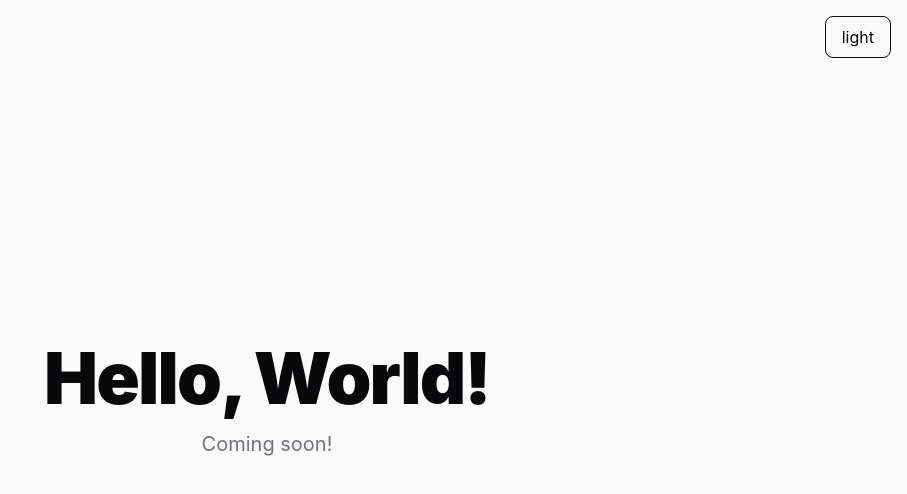
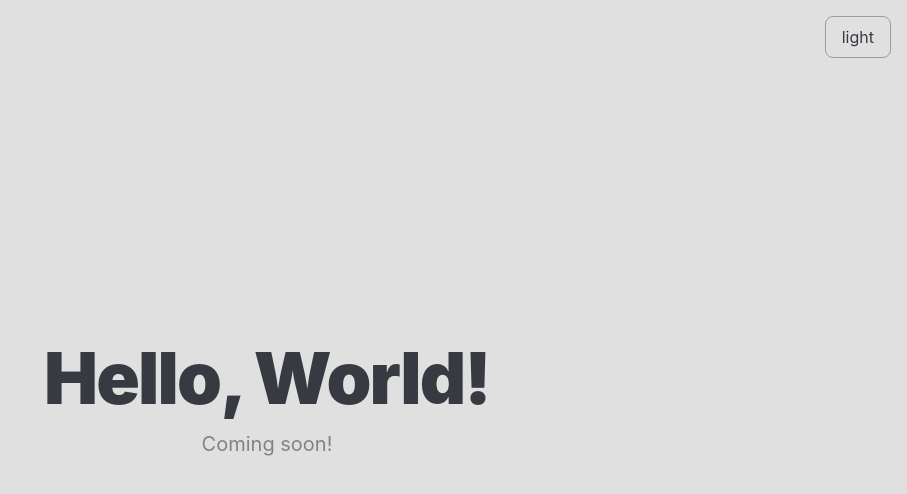
Before and after one commit to anir183/anir183.github.io, a SvelteKit app: page / in a window 1280 px wide. Shown: the top 494 px of the page, without its empty margins (373-1280 px from the left). Built offline with nearby package versions, Linux system fonts and the light colour scheme.

Commit message:
minor: change color palette

```diff
--- a/src/routes/+layout.svelte
+++ b/src/routes/+layout.svelte
@@ -42,7 +42,7 @@
 	<section
 		class="flex min-h-screen flex-col items-center justify-center bg-[var(--color-bg)]"
 	>
-		<h1 class="text-7xl font-black tracking-tight text-[var(--color-text)]">
+		<h1 class="text-7xl font-black tracking-tight text-[var(--color-error)]">
 			{crash.error ? crash.error.name : "unknown error"}
 		</h1>
 
--- a/src/routes/layout.css
+++ b/src/routes/layout.css
@@ -4,24 +4,46 @@
 
 @import "tailwindcss";
 
-/* light mode */
+/* dark mode */
 .dark {
-	--color-bg: #09090b;
-	--color-surface: #18181b;
+	/* core surfaces */
+	--color-bg: #171a1e;         /* default bg */
+	--color-surface: #282c34;    /* main panels */
+	--color-surface-2: #31353f;  /* hover / elevated UI */
 
-	--color-text: #fafafa;
-	--color-muted: #a1a1aa;
+	/* text */
+	--color-text: #abb2bf;       /* fg */
+	--color-muted: #5c6370;      /* grey */
 
-	--color-accent: #3b82f6;
+	/* accents */
+	--color-accent: #eda792;     /* orange (primary) */
+	--color-accent-alt: #61afef; /* blue */
+
+	--color-success: #98c379;    /* green */
+	--color-warning: #e5c07b;    /* yellow */
+	--color-error: #e86671;      /* red */
+	--color-info: #56b6c2;       /* cyan */
+
+	/* subtle borders */
+	--color-border: #31353f;
 }
 
 /* light mode */
 .light {
-	--color-bg: #fafafa;
-	--color-surface: #ffffff;
+	--color-bg: #e0e0e0;
+	--color-surface: #b8b8b8;
+	--color-surface-2: #9c9c9c;
 
-	--color-text: #09090b;
-	--color-muted: #71717a;
+	--color-text: #383a42;
+	--color-muted: #818387;
 
-	--color-accent: #2563eb;
+	--color-accent: #4078f2;
+	--color-accent-alt: #a626a4;
+
+	--color-success: #50a14f;
+	--color-warning: #c18401;
+	--color-error: #e45649;
+	--color-info: #0184bc;
+
+	--color-border: #9c9c9c;
 }
```
